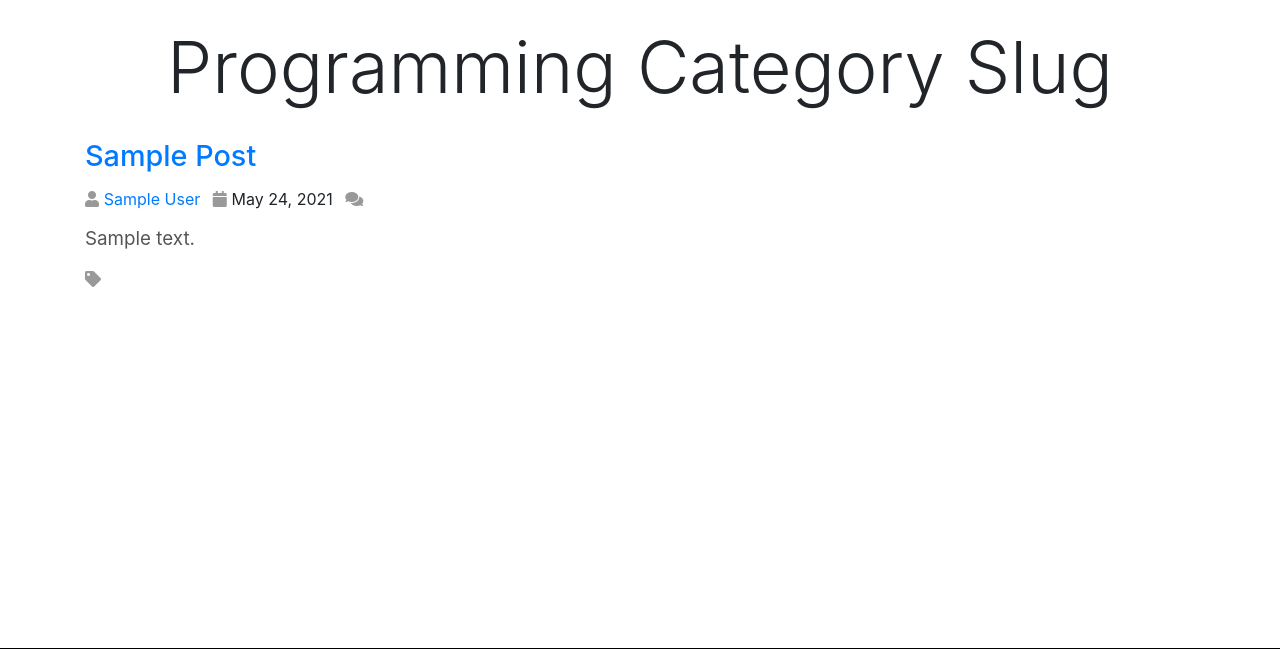
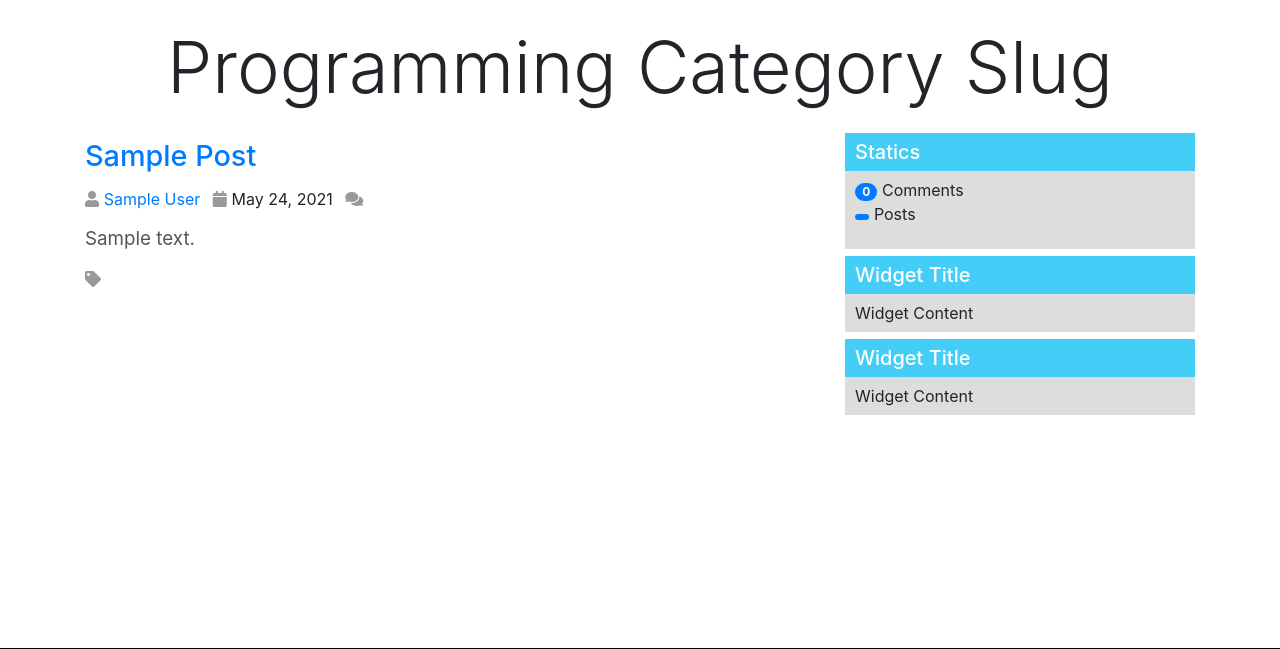
Before and after one commit to zakariaazaraf/learning-worldpress, a WordPress theme: the page made by themes/myfirsttheme/category-programming.php in a window 1280 px wide. Shown: the part 80-729 px from the top of the page. Run offline with PHP 8.4 and a stand-in for WordPress, Linux system fonts and the light colour scheme; the site name, menu and one post (Sample post) are stand-ins, and other content is empty.

Commit message:
add the sidebar pages and the sidebar for specific category, also customize widgets, get the comments and post count for a category as widgets

```diff
--- a/themes/myfirsttheme/assets/css/custom/main.css
+++ b/themes/myfirsttheme/assets/css/custom/main.css
@@ -132,3 +132,23 @@ header .navbar {
   color: #fff;
 }
 /* End Custom Pagination */
+
+/* Start Sidebar | Programming Sidebar */
+.sidebar-programming .widget {
+  margin: 7px 0;
+}
+
+.sidebar-programming .widget > * {
+  padding: 7px 10px;
+}
+
+.sidebar-programming .widget .widget-title {
+  background-color: rgb(67, 205, 247);
+  color: #fff;
+  margin: 0;
+}
+
+.sidebar-programming .widget .widget-content {
+  background-color: #ddd;
+}
+/* End Sidebar | Programming Sidebar */
--- a/themes/myfirsttheme/category-programming.php
+++ b/themes/myfirsttheme/category-programming.php
@@ -49,9 +49,14 @@
                                     <div class="sidebar col-sm-4 my-2 d-block">
                                         <?php
                                             // ADD THE SIDEBAR USING WIDGETS
-                                            if( is_registered_sidebar( 'main-sidebar' )){
+                                            /* if( is_registered_sidebar( 'main-sidebar' )){
                                                 dynamic_sidebar( 'main-sidebar' );
-                                            }
+                                            } */
+                                            // Load sidebar Custom Template, Check "sidebar.php" File
+                                            //get_sidebar(  );
+
+                                            // Load sidebar Custom Template For Programming Category, Check "sidebar-*********.php" File
+                                            get_sidebar( 'programming' );
                                         ?>
                                     </div>
                                 <?php
--- a/themes/myfirsttheme/functions.php
+++ b/themes/myfirsttheme/functions.php
@@ -170,8 +170,8 @@ hd<?php
             'class' => 'main-sidebar ',
             'before_widget' => '<div class="widget-content">', // takes an HTML content
             'after_widget' => '</div>',
-            'before_title' => '<h3 class="widget-title">', // Takes HTMH content, Describe the Widget Title
-            'after_title' => '</h3>'
+            'before_title' => '<h4 class="widget-title">', // Takes HTMH content, Describe the Widget Title
+            'after_title' => '</h4>'
         );
 
         register_sidebar( $sidebar_args ); // busild the deffination of the sidebar and return the sidebar ID
--- /dev/null
+++ b/themes/myfirsttheme/sidebar-programming.php
@@ -0,0 +1,105 @@
+<?php
+
+    // How To Get Number Of Comment Related To This Category
+
+    $comments_args = array(
+        'status' => 'approve' // Get Only Approved Cmments
+    );
+
+    $all_comments = get_comments( $comments_args ); // Retrive a List Of Comments
+
+    /* [0] => WP_Comment Object
+        (
+            [comment_ID] => 3
+            [comment_post_ID] => 31
+            [comment_author] => zakariaazaraf@gmail.com
+            [comment_author_email] => zakariaazaraf@gmail.com
+            [comment_author_url] => http://localhost/wordpressTest
+            [comment_author_IP] => ::1
+            [comment_date] => 2021-05-20 22:12:58
+            [comment_date_gmt] => 2021-05-20 22:12:58
+            [comment_content] => Programs without OOP aren't even close to be consider programming
+            [comment_karma] => 0
+            [comment_approved] => 1
+            [comment_agent] => Mozilla/5.0 (Windows NT 10.0; Win64; x64) AppleWebKit/537.36 (KHTML, like Gecko) Chrome/90.0.4430.212 Safari/537.36 Edg/90.0.818.62
+            [comment_type] => comment
+            [comment_parent] => 0
+            [user_id] => 1
+            [children:protected] =>
+            [populated_children:protected] =>
+            [post_fields:protected] => Array
+                (
+                    [0] => post_author
+                    [1] => post_date
+                    [2] => post_date_gmt
+                    [3] => post_content
+                    [4] => post_title
+                    [5] => post_excerpt
+                    [6] => post_status
+                    [7] => comment_status
+                    [8] => ping_status
+                    [9] => post_name
+                    [10] => to_ping
+                    [11] => pinged
+                    [12] => post_modified
+                    [13] => post_modified_gmt
+                    [14] => post_content_filtered
+                    [15] => post_parent
+                    [16] => guid
+                    [17] => menu_order
+                    [18] => post_type
+                    [19] => post_mime_type
+                    [20] => comment_count
+                )
+
+        ) */
+
+    $comment_count = 0; //  Comment Counter
+
+    foreach($all_comments as $comment){ // Loop Throught Comment To Check If The comment from this Category
+        if( in_category( 'programming', $comment->comment_post_ID )){
+            $comment_count++;
+        }
+    }
+
+    /* echo '<pre>';
+    print_r($all_comments);
+    echo '</pre>'; */
+
+    // Get The Category's Posts
+    /* echo '<pre>';
+    print_r(get_queried_object(  ));
+    echo '</pre>'; */
+
+    $categoryPostCount = get_queried_object(  )->count;
+
+?>
+
+<div class="sidebar-programming">
+    <div class="widget">
+        <h5 class="widget-title bg-alert"><?php single_cat_title(  ); ?> Statics</h5>
+        <div class="widget-content">
+            <ul class='list-unstyled'>
+                <li class=''>
+                    <span class="badge badge-primary badge-pill"><?php echo $comment_count; ?></span>
+                    Comments
+                </li>
+                <li class=''>
+                    <span class="badge badge-primary badge-pill">
+                        <?php echo $categoryPostCount; ?>
+                    </span>
+                    Posts
+                </li>
+
+            </ul>
+        </div>
+    </div>
+    <div class="widget">
+        <h5 class="widget-title">Widget Title</h5>
+        <div class="widget-content">Widget Content</div>
+    </div>
+    <div class="widget">
+        <h5 class="widget-title">Widget Title</h5>
+        <div class="widget-content">Widget Content</div>
+    </div>
+</div>
--- /dev/null
+++ b/themes/myfirsttheme/sidebar.php
@@ -0,0 +1,5 @@
+<?php
+
+    echo '<h5>Sidebar for all pages</h5>';
+
+?>
```
Also changed, not shown: themes/myfirsttheme/screenshot.jpg (deleted), themes/myfirsttheme/style.css (deleted).
